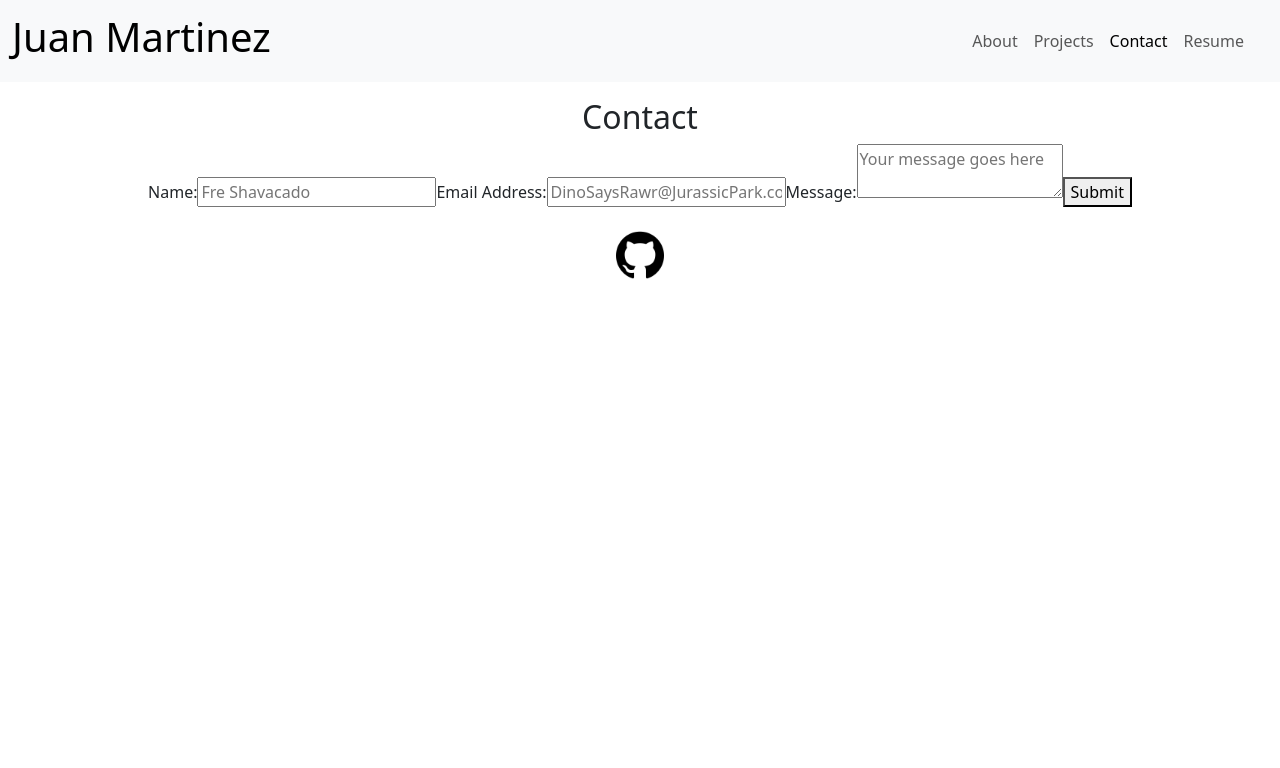
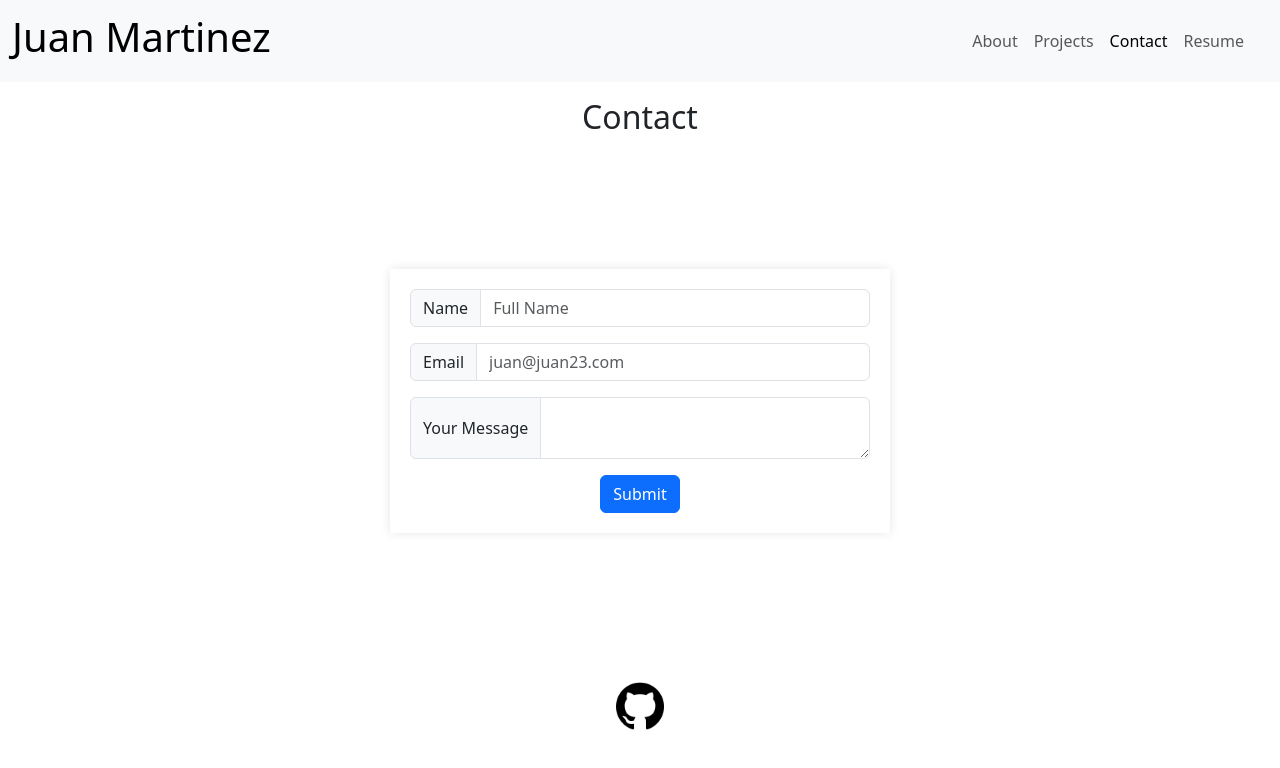
Before and after one commit to juanthtgotaway/Portfol.io, a React (Vite) app: page /Contact in a window 1280 px wide. Shown: the top 768 px of the page. Built offline with nearby package versions, Linux system fonts and the light colour scheme.

Commit message:
got form to work!

```diff
--- a/src/App.css
+++ b/src/App.css
@@ -14,6 +14,15 @@ body {
 .subDiv {
     display: flex;
     justify-content: center;
+}
+
+form {
+  display: inline-block;
+  width: 90%;
+  max-width: 500px;
+  padding: 20px;
+  box-shadow: 0 0 10px rgba(0, 0, 0, 0.1);
+  margin: 10%;
 }
 
 .logo {
--- a/src/pages/Contact.jsx
+++ b/src/pages/Contact.jsx
@@ -1,6 +1,9 @@
 import { useState } from "react";
-
 import { validateEmail } from "../utils/helpers";
+import Form from 'react-bootstrap/Form';
+import InputGroup from "react-bootstrap/InputGroup";
+import Button from "react-bootstrap/Button";
+import '../App.css'
 
 function contactForm() {
 
@@ -36,34 +39,44 @@ function contactForm() {
     return (
         <div>
           <h2>Contact</h2>
-          <form className="form" onSubmit={handleFormSubmit}>
-              <label>
-                  Name:
-                  <input type="text"
-                  name="name"
-                  onChange={handleInputChange}
-                  placeholder="Fre Shavacado"
-                  />
-              </label>
-              <label>
-                  Email Address:
-                  <input type="text"
-                  name="email"
-                  onChange={handleInputChange}
-                  placeholder="DinoSaysRawr@JurassicPark.com"
-                  />
-              </label>
-              <label>
-                  Message:
-                  <textarea type="text"
-                  name="message"
-                  onChange={handleInputChange}
-                  placeholder="Your message goes here"
-                  />
-              </label>
-              <button type="submit">
-                  Submit
-              </button>
+          <form onSubmit={handleFormSubmit}>
+            <InputGroup className="name mb-3">
+                <InputGroup.Text id="basic-addon1">Name</InputGroup.Text>
+                <Form.Control
+                    placeholder="Full Name"
+                    aria-label="Name"
+                    name="name"
+                    onChange ={handleInputChange}
+                    value={name}
+                />
+            </InputGroup>
+
+            <InputGroup className="email mb-3">
+                <InputGroup.Text id="basic-addon2">Email</InputGroup.Text>
+                <Form.Control
+                    placeholder="juan@juan23.com"
+                    aria-label="Email:"
+                    name="email"
+                    onChange ={handleInputChange}
+                    value={email}
+                />
+            </InputGroup>
+
+            <InputGroup className="message mb-3">
+                <InputGroup.Text>Your Message</InputGroup.Text>
+                <Form.Control
+                    as="textarea"
+                    aria-label="With textarea"
+                    name= "message"
+                    onChange={handleInputChange}
+                    value={message}
+                />
+            </InputGroup>
+
+            <Button type="submit">
+                    Submit
+            </Button>
+
           </form>
         </div>
       );
```
